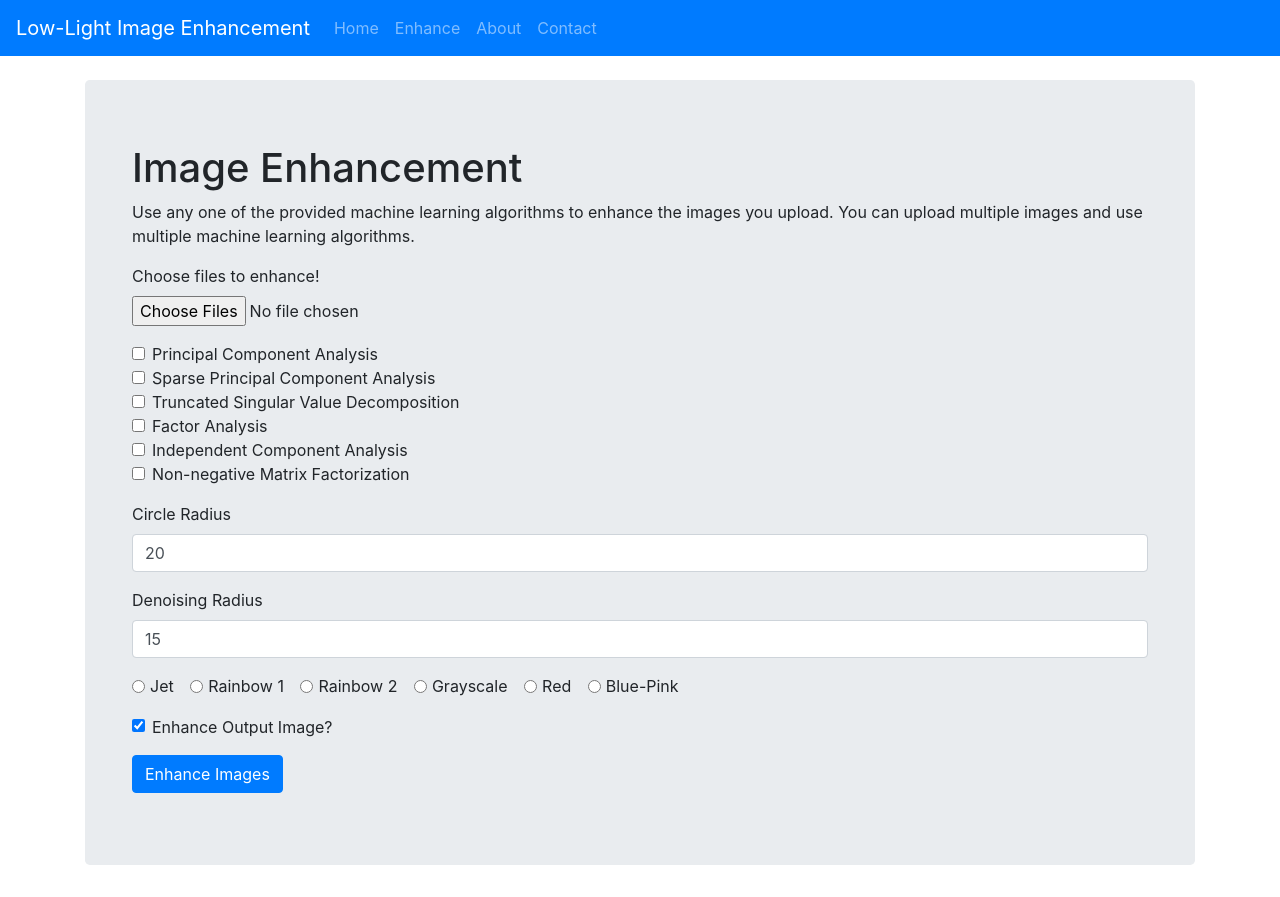
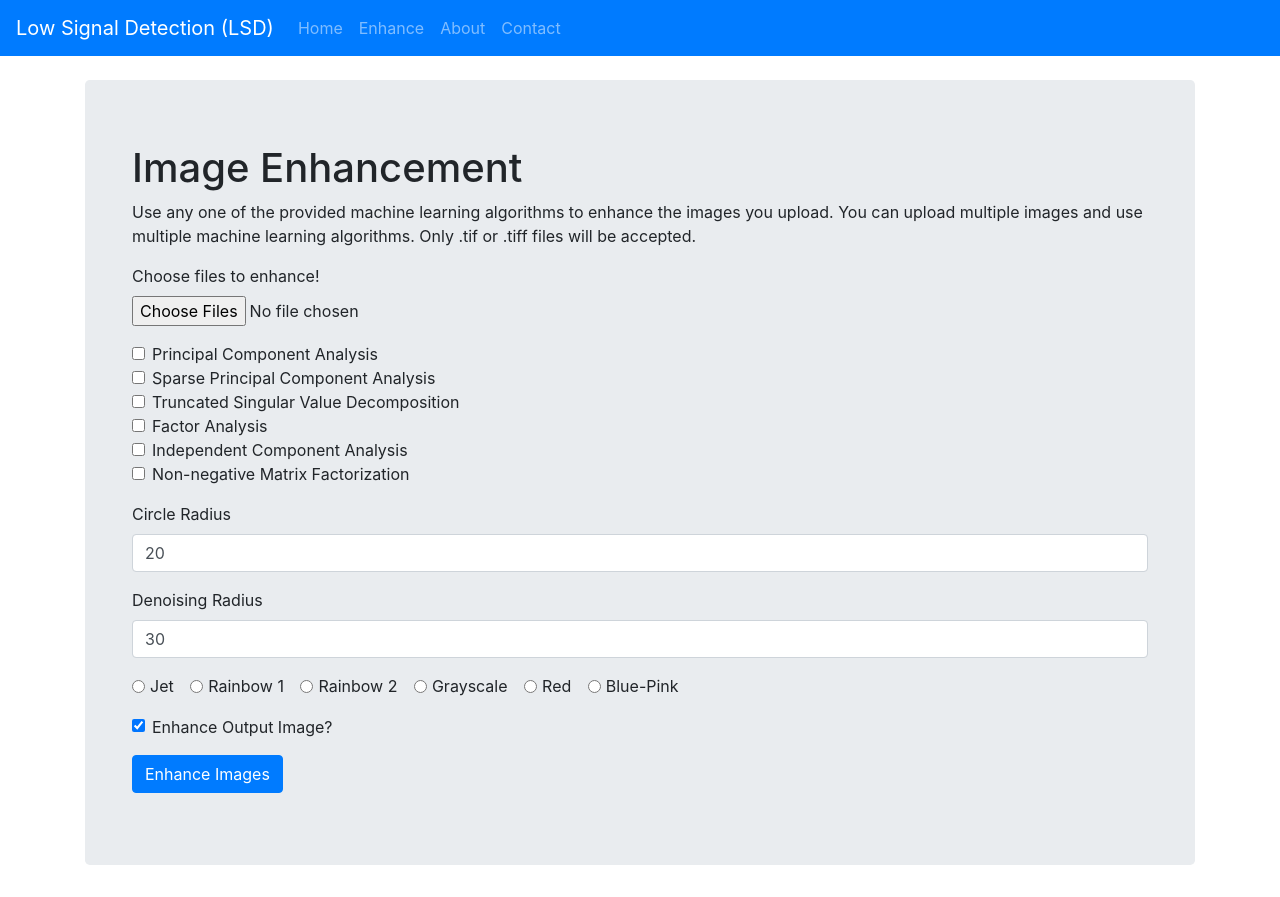
Before and after one commit to vkalch/low_light_enhancement, a Flask app: page /enhance in a window 1280 px wide. Run offline with Flask 2, Linux system fonts and the light colour scheme; some libraries are stand-ins or nearby versions.

Commit message:
Stylistic changes

```diff
--- a/templates/enhance.html
+++ b/templates/enhance.html
@@ -14,7 +14,7 @@
             <div class="container">
                 <h1>Image Enhancement</h1>
                 <p>Use any one of the provided machine learning algorithms to enhance the images you upload. You can upload
-                multiple images and use multiple machine learning algorithms.</p>
+                multiple images and use multiple machine learning algorithms. Only .tif or .tiff files will be accepted.</p>
                 <form action="{{ url_for('algorithm') }}" method="post"  enctype = "multipart/form-data">
                     <div class="form-group">
                         <label for="fileUploadInput">Choose files to enhance!</label>
@@ -36,7 +36,7 @@
                     </div>
                     <div class="form-group">
                         <label for="noiseRadiusInput">Denoising Radius</label>
-                        <input type="number" class="form-control" id="noiseRadiusInput" name="noiseRadiusInput" value="15">
+                        <input type="number" class="form-control" id="noiseRadiusInput" name="noiseRadiusInput" value="30">
                     </div>
                     <div class="form-group">
                         {% for name, colormap in colormaps %}
--- a/templates/navbar.html
+++ b/templates/navbar.html
@@ -1,5 +1,5 @@
 <nav class="navbar navbar-expand-lg navbar-dark bg-primary">
-  <a class="navbar-brand" href="#">Low-Light Image Enhancement</a>
+  <a class="navbar-brand" href="#">Low Signal Detection (LSD)</a>
   <button class="navbar-toggler" type="button" data-toggle="collapse" data-target="#navbarSupportedContent" aria-controls="navbarSupportedContent" aria-expanded="false" aria-label="Toggle navigation">
     <span class="navbar-toggler-icon"></span>
   </button>
```
